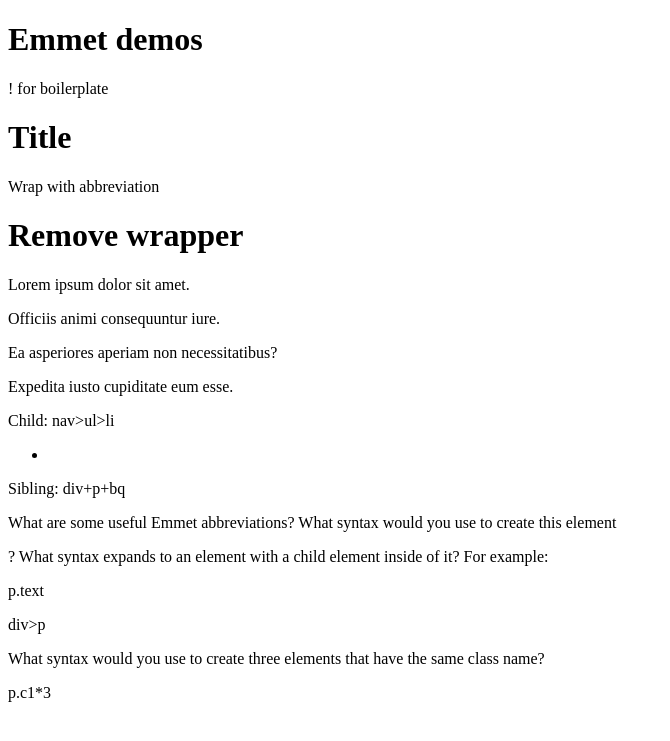
After one commit to 1BobC/bobsWebDemos, a PHP site: page /emme.html in a window 1280 px wide. The commit adds this page. Shown: the top 741 px of the page, without its empty margins (0-670 px from the left). Run offline with PHP 8.4, Linux system fonts and the light colour scheme.

Commit message:
Syntax started 3:00:00 Create file in bobs for demos Understand different paths of html and php OK!

```diff
--- /dev/null
+++ b/emme.html
@@ -0,0 +1,65 @@
+<!-- Emmet demos -->
+<!DOCTYPE html>
+<html lang="en">
+<head>
+    <meta charset="UTF-8">
+    <meta http-equiv="X-UA-Compatible" content="IE=edge">
+    <meta name="viewport" content="width=device-width, initial-scale=1.0">
+    <title>Emmet demos</title>
+</head>
+<body>
+<h1>Emmet demos</h1>
+    <p>! for boilerplate</p>
+
+<div id = "page">
+    <div class="wrapper">
+        <h1>Title</h1>
+        <div class="content"><p^>Wrap with abbreviation</p></div>
+        <!-- carat remains, shift a and  I entered .wrapper>h1{Title}+.content -->
+    </div>
+</div>
+
+<!-- <div class="wrapper">      place carat div ^class, press shift r
+<h1>Remove wrapper</h1>
+<p>Lorem ipsum dolor sit amet.</p>
+<p>Officiis animi consequuntur iure.</p>
+<p>Ea asperiores aperiam non necessitatibus?</p>
+<p>Expedita iusto cupiditate eum esse.</p>
+</div> -->
+
+<h1>Remove wrapper</h1>
+    <p>Lorem ipsum dolor sit amet.</p>
+    <p>Officiis animi consequuntur iure.</p>
+    <p>Ea asperiores aperiam non necessitatibus?</p>
+    <p>Expedita iusto cupiditate eum esse.</p>
+
+<p>Child: nav>ul>li</p>
+    <nav>
+    <ul>
+        <li></li>
+    </ul>
+</nav>
+
+<p>Sibling: div+p+bq</p>
+<div></div>
+<b></b>
+<pq></pq>
+
+<p>What are some useful Emmet abbreviations?
+    What syntax would you use to create this element <p class="text"></p>?
+    What syntax expands to an element with a child element inside of it? For example: <div><p></p></div></p>
+
+<p>p.text</p>   <p class="text"></p>
+<p>div>p</p>    <div><p></p></div>
+
+<p>What syntax would you use to create three elements that have the same class name?</p>
+
+<p>p.c1*3</p>
+<p class="c1"></p>
+<p class="c1"></p>
+<p class="c1"></p>
+
+
+
+</body>
+</html>
```
Also changed, not shown: bobs.php (added, +62 -0 lines), index.html (+7 -2 lines), index.php (+18 -1 lines), style.CSS (+15 -0 lines), README.md.
